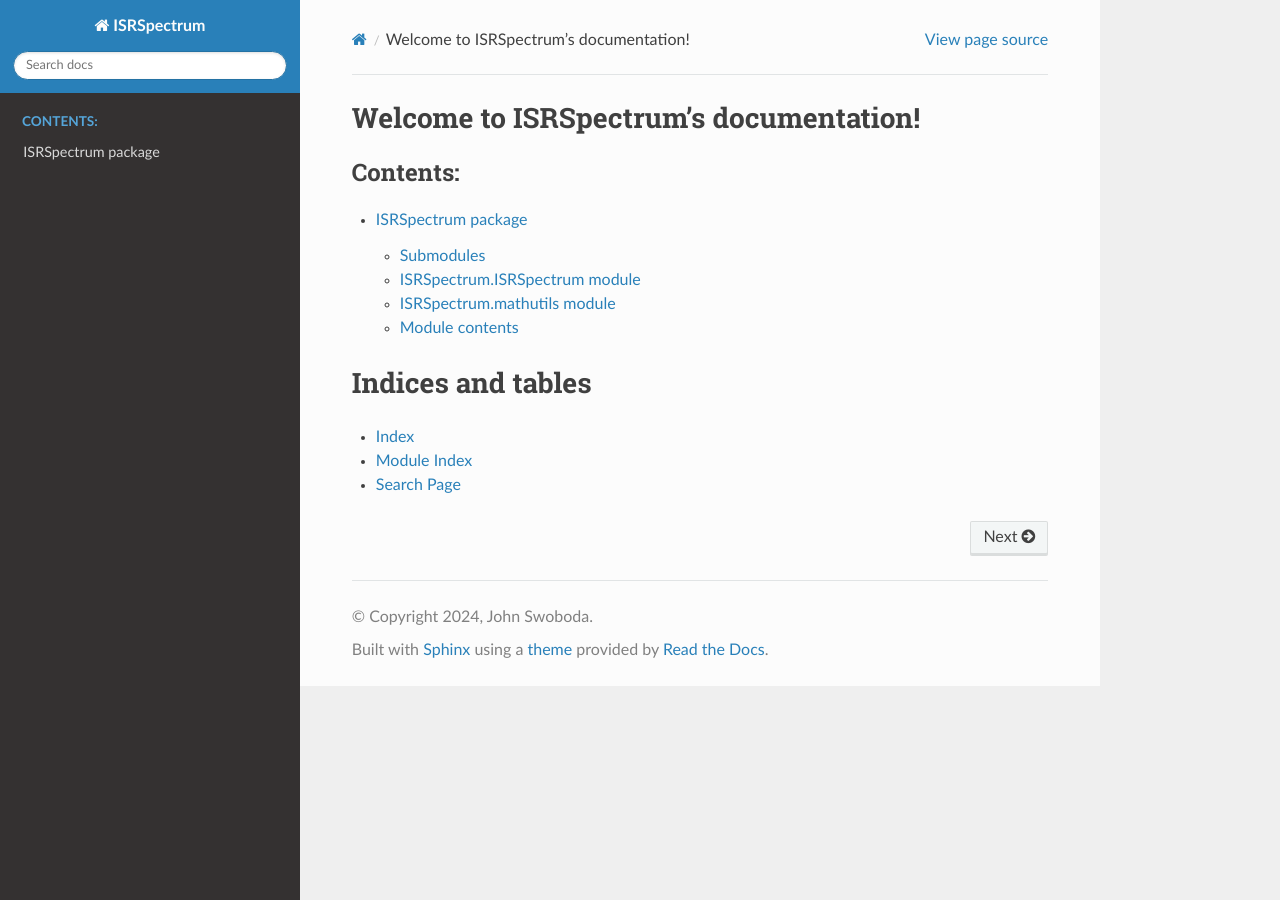
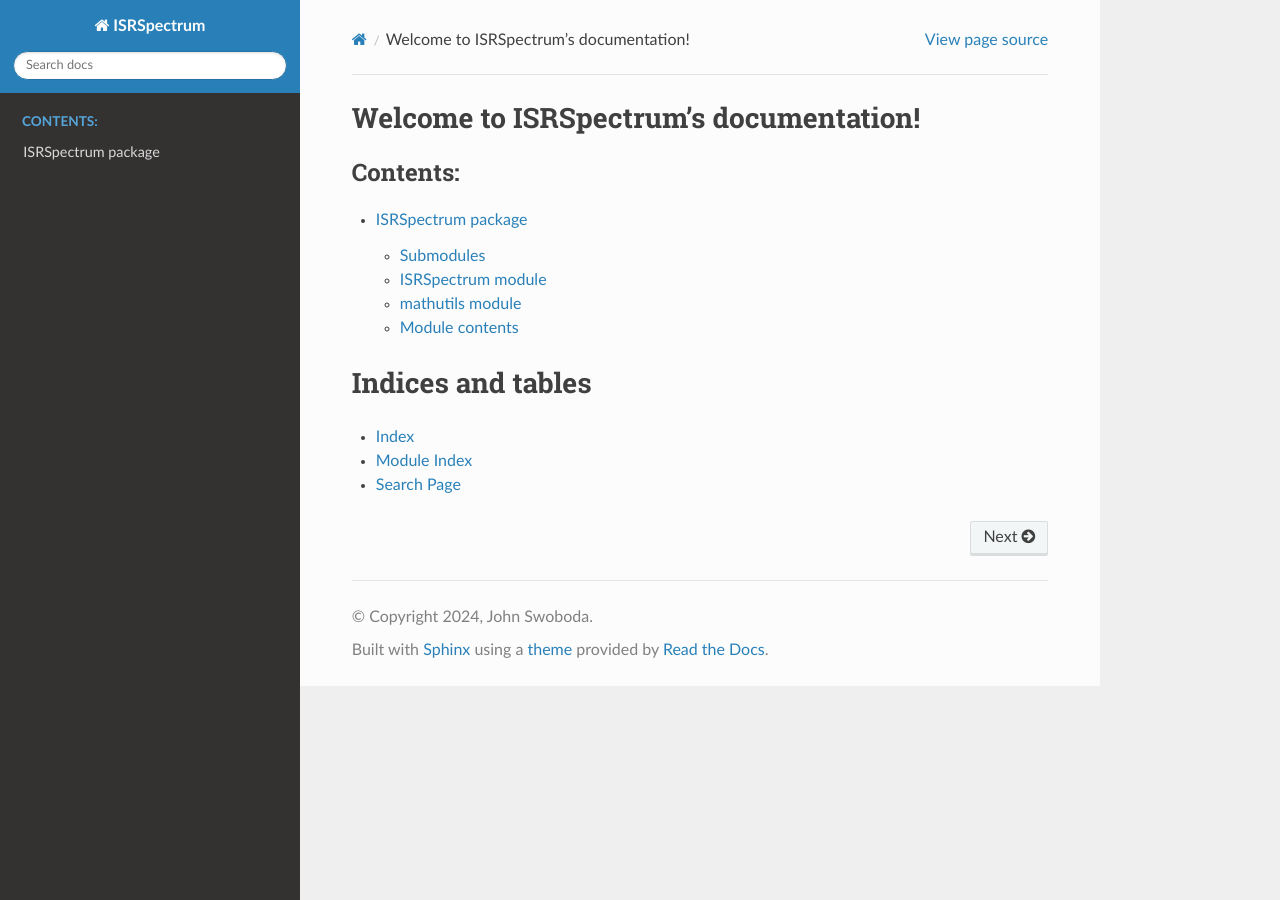
Before and after one commit to jswoboda/ISRSpectrum, a Sphinx documentation site: the page built from docs/source/index.rst, in a window 1280 px wide. Built offline with Sphinx 7.4.7 and the Read the Docs theme 2.0.0, drawn with Linux system fonts in a browser that asks for light colours.

Commit message:
More readthedocs changes

```diff
--- a/docs/source/ISRSpectrum.rst
+++ b/docs/source/ISRSpectrum.rst
@@ -4,18 +4,18 @@
 Submodules
 ----------
 
-ISRSpectrum.ISRSpectrum module
+ISRSpectrum module
 ------------------------------
 
-.. automodule:: ISRSpectrum.ISRSpectrum
+.. automodule:: ISRSpectrum
    :members:
    :undoc-members:
    :show-inheritance:
 
-ISRSpectrum.mathutils module
+mathutils module
 ----------------------------
 
-.. automodule:: ISRSpectrum.mathutils
+.. automodule:: mathutils
    :members:
    :undoc-members:
    :show-inheritance:
--- a/docs/source/conf.py
+++ b/docs/source/conf.py
@@ -12,7 +12,7 @@
 #
 import os
 import sys
-sys.path.insert(0, os.path.abspath('../../ISRSpectrum'))
+sys.path.insert(0,  os.path.join(os.path.abspath(os.path.join('..','..')),'ISRSpectrum'))
 
 
 # -- Project information -----------------------------------------------------
```
